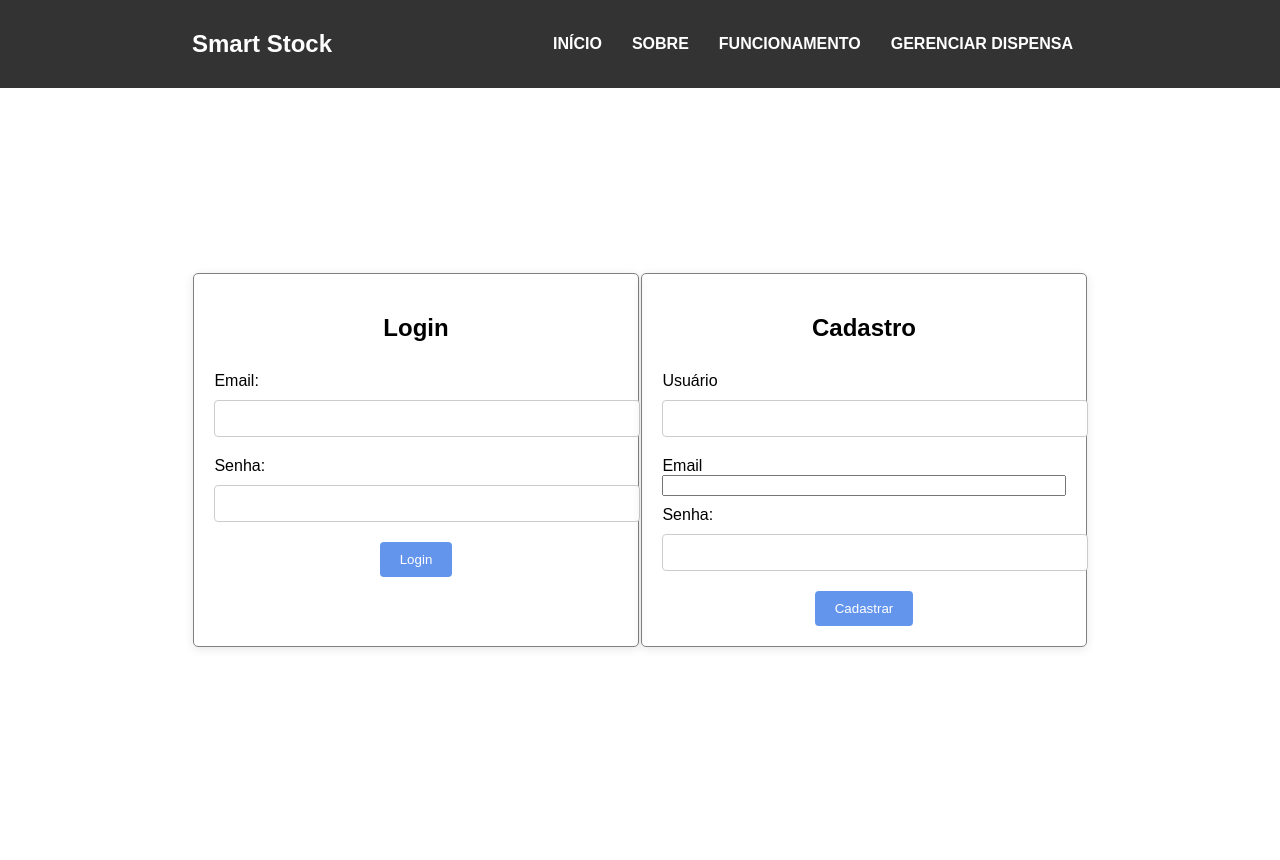
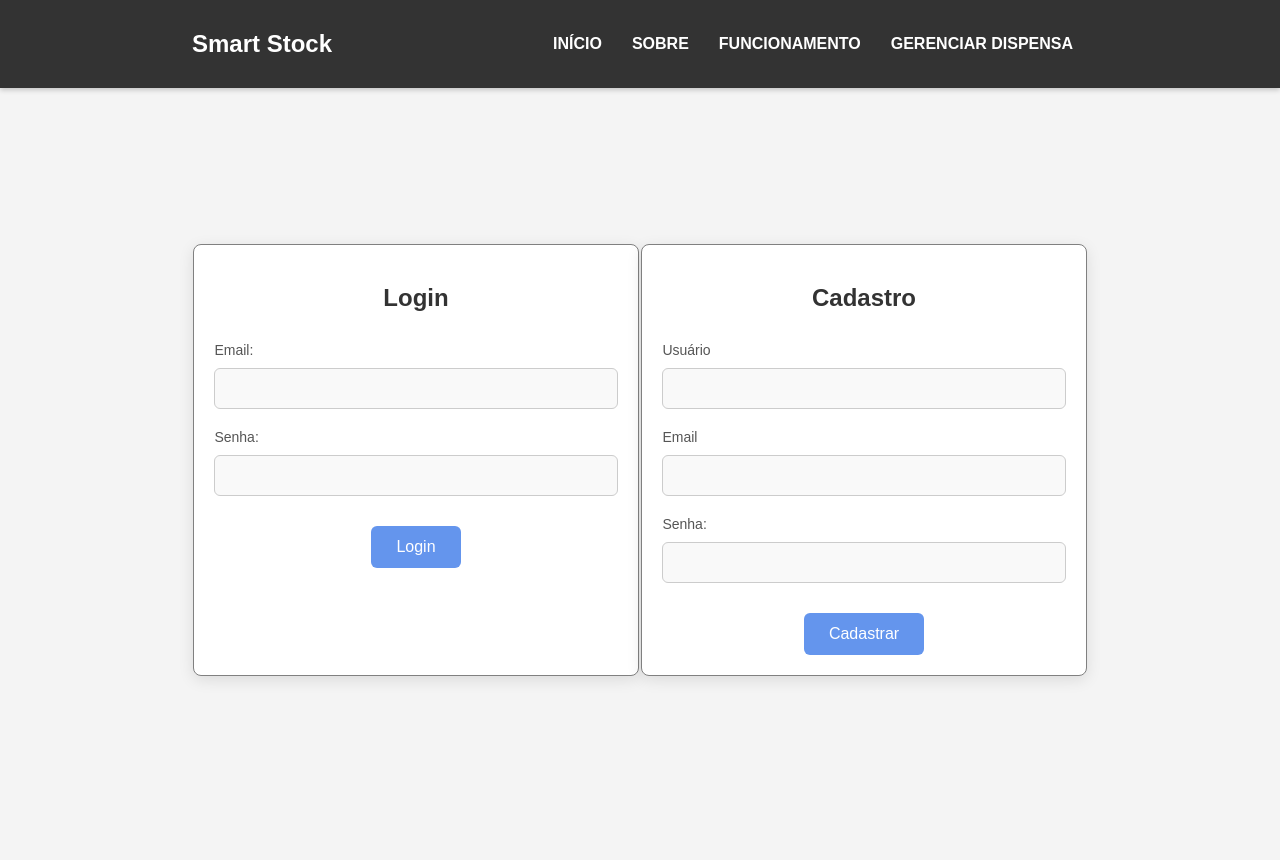
Before and after one commit to portellafelipe/projeto-crud, a PHP site: page /login.php in a window 1280 px wide. Run offline with PHP 8.4, Linux system fonts and the light colour scheme.

Commit message:
Update estiloLogin.css

```diff
--- a/estiloLogin.css
+++ b/estiloLogin.css
@@ -1,4 +1,17 @@
 /* Barra de navegação */
+.logo {
+    display: flex;
+    align-items: center;
+    /* Alinha verticalmente o logo e o texto */
+}
+
+.logo-img {
+    height: 40px;
+    /* Ajuste a altura conforme necessário */
+    margin-right: 10px;
+    /* Espaço entre o logo e o texto */
+}
+
 .barra_navegacao {
     background-color: #333;
     position: fixed;
@@ -6,6 +19,8 @@
     width: 100%;
     z-index: 1000;
     padding: 10px 0;
+    box-shadow: 0 2px 5px rgba(0, 0, 0, 0.2);
+    /* Adicionando sombra para efeito de elevação */
 }
 
 .barra_navegacao .container {
@@ -25,8 +40,10 @@
 .barra_navegacao ul {
     list-style-type: none;
     display: flex;
-    padding: 0; /* Removendo padding padrão */
-    margin: 0; /* Removendo margin padrão */
+    padding: 0;
+    /* Removendo padding padrão */
+    margin: 0;
+    /* Removendo margin padrão */
 }
 
 .barra_navegacao ul li {
@@ -42,39 +59,56 @@
 }
 
 .barra_navegacao ul li a:hover {
-    color: yellow;
+    color: #FFD700;
+    /* Cor de hover mais visível */
 }
 
 /* Estilização do corpo */
 body {
-    font-family: Arial, Helvetica, sans-serif;
-    margin: 0; /* Removendo margem padrão do body */
+    font-family: 'Arial', 'Helvetica', sans-serif;
+    margin: 0;
+    /* Removendo margem padrão do body */
     display: flex;
     justify-content: center;
-    align-items: flex-start; /* Alinhando ao topo para evitar sobreposição */
-    height: 100vh; /* 100% da altura da tela */
-    padding-top: 60px; /* Espaço para a barra de navegação */
+    align-items: flex-start;
+    /* Alinhando ao topo para evitar sobreposição */
+    min-height: 100vh;
+    /* Garante que o body ocupe toda a tela */
+    padding-top: 60px;
+    /* Espaço para a barra de navegação */
+    background-color: #f4f4f4;
+    /* Cor de fundo suave */
 }
 
-/* Container para os formulários */
+/* Container global */
 .container {
     display: flex;
-    justify-content: space-around; /* Espaçando os formulários */
+    justify-content: space-around;
+    /* Espaçando os itens no container */
     width: 70%;
-    margin: auto; /* Centralizando o container */
+    margin: auto;
+    /* Centralizando o container */
 }
 
-/* Estilização dos formulários */
+/* Estilização para formulários */
 .form-container {
     width: 45%;
     padding: 20px;
     border: 1px solid gray;
-    border-radius: 5px;
-    box-shadow: 0 2px 10px rgba(0, 0, 0, 0.1); /* Adicionando sombra para destaque */
+    border-radius: 8px;
+    /* Borda mais suave */
+    background-color: white;
+    /* Cor de fundo do formulário */
+    box-shadow: 0 4px 15px rgba(0, 0, 0, 0.1);
+    /* Adicionando sombra para destaque */
 }
 
 h2 {
     text-align: center;
+    margin-bottom: 20px;
+    /* Adiciona espaço abaixo do título */
+    font-size: 24px;
+    color: #333;
 }
 
 form {
@@ -83,33 +117,81 @@ form {
 }
 
 label {
-    margin-top: 10px; /* Espaço acima das labels */
+    margin-top: 10px;
+    /* Espaço acima das labels */
+    font-size: 14px;
+    color: #555;
 }
 
-input[type="text"], input[type="password"] {
-    padding: 10px;
+input[type="text"], input[type="email"], input[type="password"] {
+    padding: 12px;
     margin: 10px 0;
     width: 100%;
     border: 1px solid #ccc; /* Borda suave */
-    border-radius: 4px; /* Bordas arredondadas */
+    border-radius: 6px; /* Bordas mais arredondadas */
+    background-color: #f9f9f9; /* Cor de fundo clara */
+    box-sizing: border-box; /* Faz com que padding e border sejam incluídos na largura total */
+    transition: border-color 0.3s;
+}
+
+
+input[type="text"]:focus, input[type="email"]
+input[type="password"]:focus {
+    border-color: cornflowerblue;
+    /* Cor da borda ao focar */
+    outline: none;
+    /* Remove o outline padrão */
 }
 
 .button {
-    display: flex; /* Usando flex para centrar o botão */
+    display: flex;
+    /* Usando flex para centrar o botão */
     justify-content: center;
-    margin-top: 10px;
+    margin-top: 20px;
+    /* Espaço acima do botão */
 }
 
 button {
-    padding: 10px 20px;
+    padding: 12px 25px;
     background-color: cornflowerblue;
     color: white;
     border: none;
-    border-radius: 4px; /* Bordas arredondadas para o botão */
+    border-radius: 6px;
+    /* Bordas arredondadas */
+    font-size: 16px;
     cursor: pointer;
     transition: background-color 0.3s;
 }
 
 button:hover {
+    background-color: #45a049;
+    /* Efeito hover */
+}
+
+/* Responsividade */
+@media (max-width: 768px) {
+    .container {
+        flex-direction: column;
+        width: 90%;
+        /* Ajusta a largura em telas menores */
+    }
+
+    .form-container {
+        width: 100%;
+        /* Formulário ocupa 100% da largura em telas pequenas */
+        margin-bottom: 20px;
+        /* Espaço entre os formulários */
+    }
+
+    .barra_navegacao ul {
+        flex-direction: column;
+        align-items: center;
+    }
+
+    .barra_navegacao ul li {
+        margin: 10px 0;
+    }
+}
+button:hover {
     background-color: #45a049; /* Efeito hover */
 }
```
